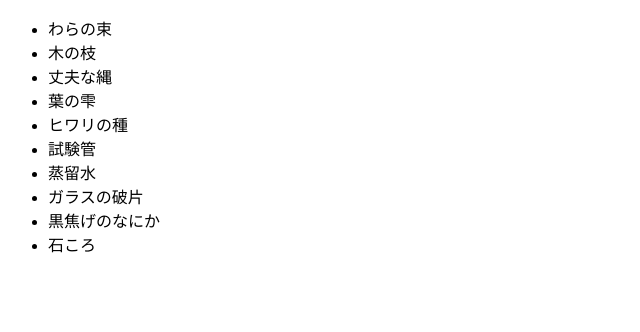
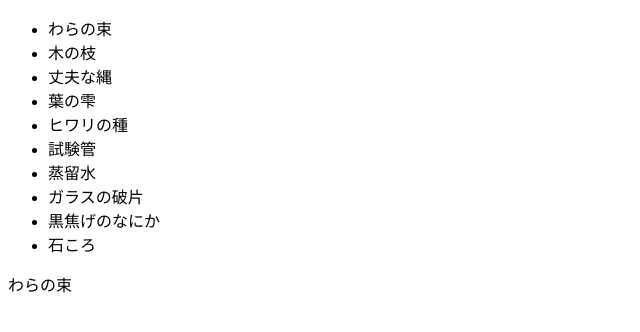
Before and after one commit to ttakuru88/nanaren_search, a React app: page / in a window 1280 px wide. Both pictures are taken after a click on the item "わらの束". Shown: the top 332 px of the page, without its empty margins (0-640 px from the left). Built offline with nearby package versions, Linux system fonts and the light colour scheme.

Commit message:
アイテムを選択できる

```diff
--- a/src/index.tsx
+++ b/src/index.tsx
@@ -2,18 +2,37 @@ import * as React from 'react';
 import {render} from 'react-dom';
 import Item from './item'
 
-Item.init()
+interface AppProps {}
+interface AppState {
+  currentItem: Item
+}
 
-class App extends React.Component {
-  clickItem(item: any) {
-    console.log(item)
+class App extends React.Component<AppProps, AppState> {
+  constructor(props: AppProps) {
+    super(props)
+
+    this.state = {
+      currentItem: null
+    }
   }
+
+  clickItem(item: Item) {
+    this.setState({currentItem: item})
+  }
+
   render () {
-    return <ul>
-      {Item.records.map((item) =>
-        <li key={item.id} onClick={this.clickItem.bind(this, item)}>{item.name}</li>
-      )}
-    </ul>
+    let currentItemArea: any = null
+    if(this.state.currentItem) {
+      currentItemArea = <div>{this.state.currentItem.name}</div>
+    }
+
+    return <div><ul>
+        {Item.records.map((item) =>
+          <li key={item.id} onClick={this.clickItem.bind(this, item)}>{item.name}</li>
+        )}
+      </ul>
+      {currentItemArea}
+    </div>
   }
 }
 
--- a/src/item.ts
+++ b/src/item.ts
@@ -33,3 +33,5 @@ export default class Item extends Model {
     ]
   }
 }
+
+Item.init()
```
